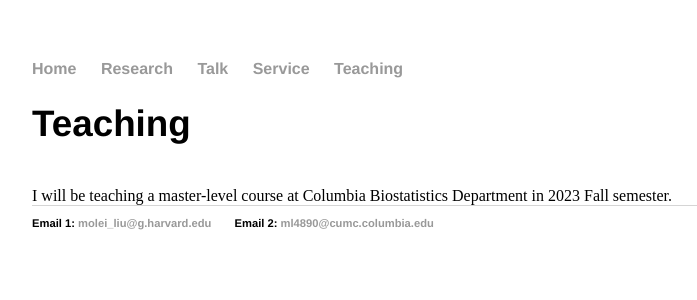
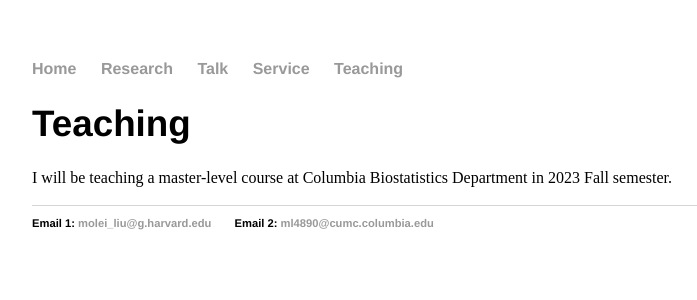
Before and after one commit to moleibobliu/moleibobliu.github.io, a Jekyll site: the page built from teaching/index.html, in a window 1280 px wide. Shown: the top 300 px of the page, without its empty margins (160-857 px from the left). Built offline with Jekyll 4.4.1, drawn with Linux system fonts in a browser that asks for light colours.

Commit message:
Update index.html

```diff
--- a/teaching/index.html
+++ b/teaching/index.html
@@ -4,8 +4,8 @@ title: Molei Liu
 ---
 <div class="blurb">
 	<h1> Teaching </h1>
- <br \>  I will be teaching a master-level course at Columbia Biostatistics Department in 2023 Fall semester.
- <br \>
+I will be teaching a master-level course at Columbia Biostatistics Department in 2023 Fall semester.
+<p>
 		 </h1>
 
 </div><!-- /.blurb -->
```
